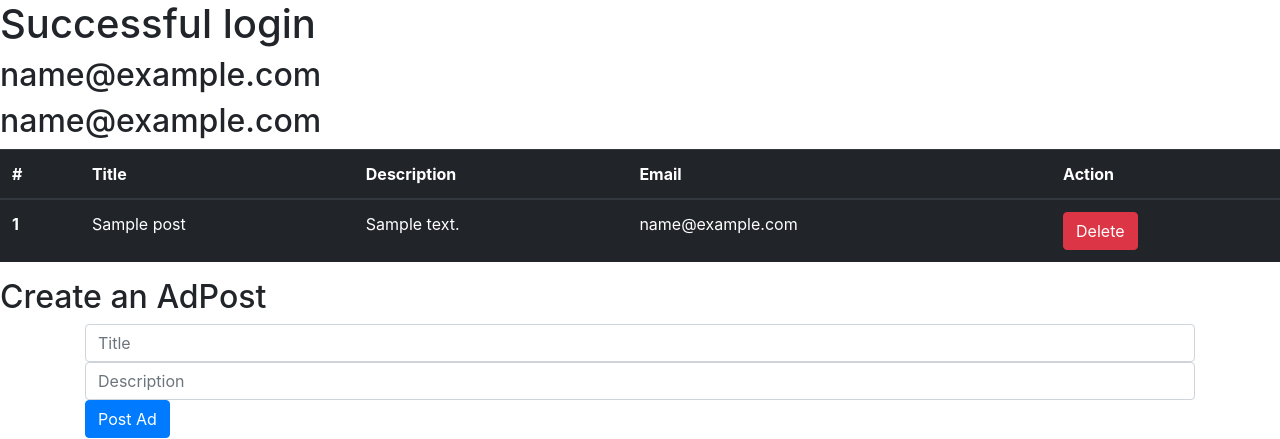
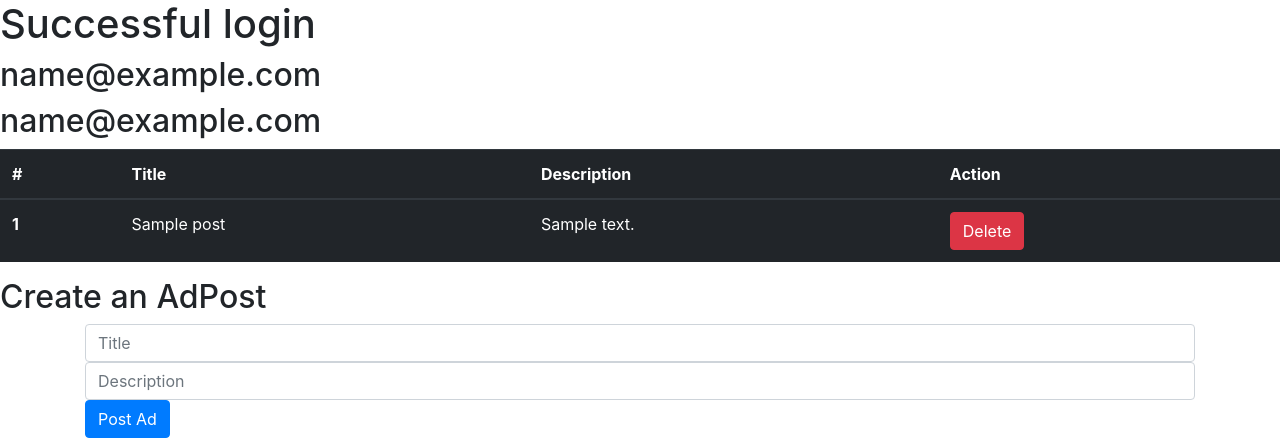
Before and after one commit to tihang/express-passport-login, a Node server app: page /profile in a window 1280 px wide. Shown: the part 56-495 px from the top of the page. Run offline with Node 20, Linux system fonts and the light colour scheme; a user stored in the database is signed in; tables that the repository leaves empty hold one stand-in row (values such as "Sample post"); some libraries are stand-ins or nearby versions.

Commit message:
changed email to userID in postSchema

```diff
--- a/models/Posts.js
+++ b/models/Posts.js
@@ -4,7 +4,7 @@ var postSchema = mongoose.Schema({
     title : String,
     description : String,
     date : {type: Date , default : Date.now},
-    email : String
+    userID : String
 });
 
 
--- a/routes/profile-routes.js
+++ b/routes/profile-routes.js
@@ -11,7 +11,7 @@ var authcheck = (req, res, next)=>{
 }
 
 router.get('/', authcheck, (req, res)=>{
-    Post.find({email : req.user.local.email}, (err, posts) => {
+    Post.find({userID : req.user._id}, (err, posts) => {
         if(err) throw err;
         else{
             res.render('profile', {
@@ -26,7 +26,7 @@ router.post('/', authcheck, (req, res)=>{
     var newPost = new Post({
         title : req.body.title,
         description : req.body.description,
-        email : req.user.local.email
+        userID : req.user._id
     });
 
     newPost.save((err) => {
--- a/views/profile.ejs
+++ b/views/profile.ejs
@@ -18,7 +18,6 @@
             <th scope="col">#</th>
             <th scope="col">Title</th>
             <th scope="col">Description</th>
-            <th scope="col">Email</th>
             <th scope="col">Action</th>
           </tr>
         </thead>
@@ -28,7 +27,6 @@
                     <th scope="row"><%= i+1 %></th>
                     <td><%= post.title %></td>
                     <td><%= post.description %></td>
-                    <td><%= post.email %></td>
                     <form action="profile/deletepost" method="post">
                     <td><button class="btn btn-danger" type="submit">Delete</button></td>
                     <input type="hidden" name="_id" value="<%= post._id %>">
```
